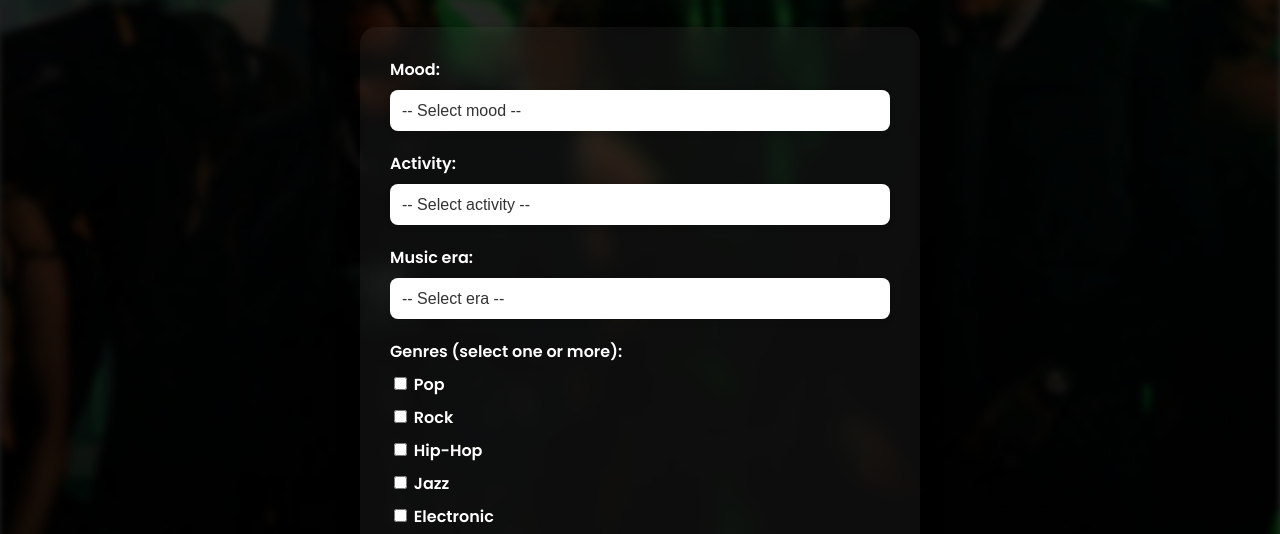
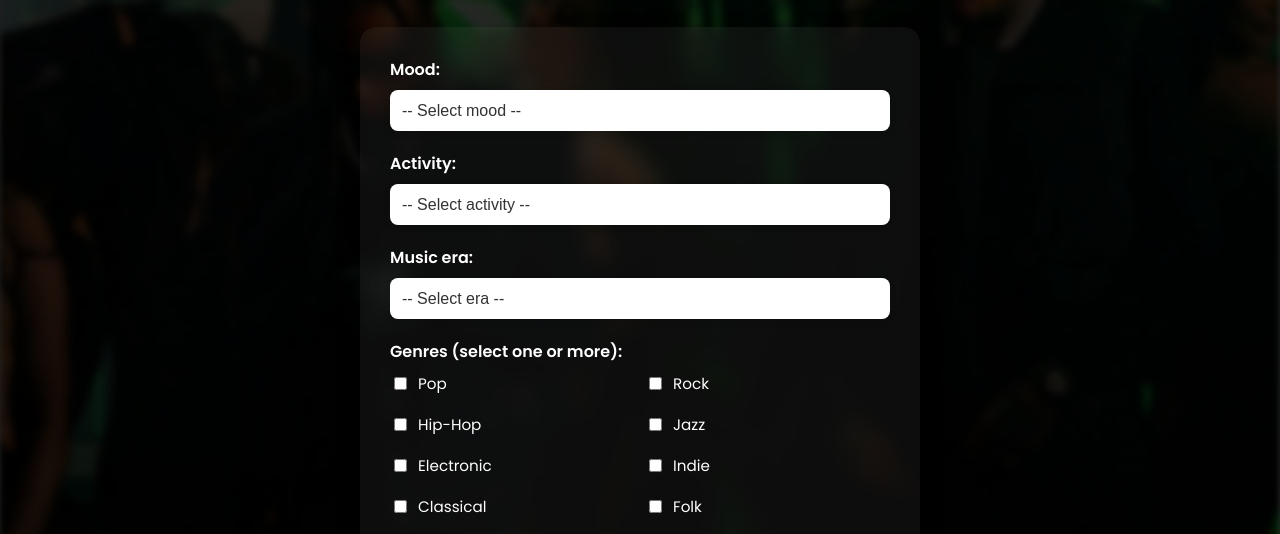
Before and after one commit to Piootr51/VibeSmith, a plain HTML site: page frontend/index.html in a window 1280 px wide. Shown: the part 238-772 px from the top of the page. Drawn offline with Linux system fonts and the light colour scheme.

Commit message:
Update style.css

```diff
--- a/frontend/style.css
+++ b/frontend/style.css
@@ -212,3 +212,19 @@ select {
   border-radius: 12px;
   text-align: center;
 }
+
+.checkbox-group {
+  display: grid;
+  grid-template-columns: 1fr 1fr;
+  gap: 10px;
+  margin-top: 8px;
+}
+
+.checkbox-group label {
+  color: white;
+  font-size: 0.95em;
+  font-weight: 500;
+  display: flex;
+  align-items: center;
+  gap: 8px;
+}
```
